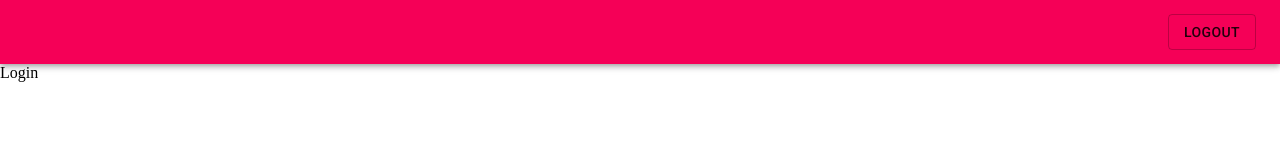
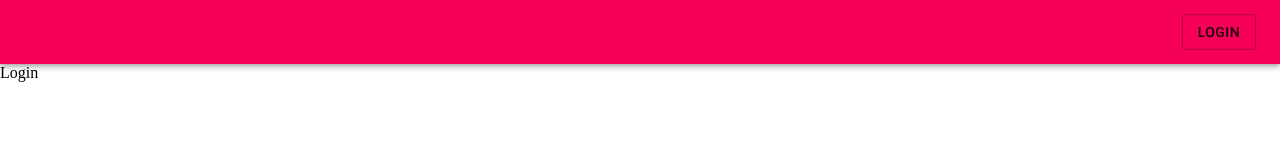
Before and after one commit to Chupriarti/react-firebase-real-time-chat, a React (Create React App) app: page /login in a window 1280 px wide. Shown: the top 160 px of the page. Built offline with nearby package versions, Linux system fonts and the light colour scheme.

Commit message:
add navbar login link

```diff
--- a/src/components/Navbar.js
+++ b/src/components/Navbar.js
@@ -1,8 +1,10 @@
 import { AppBar, Button, Grid, Toolbar } from '@material-ui/core';
 import React from 'react';
+import { NavLink } from 'react-router-dom';
+import { LOGIN_ROUTE } from '../utils/consts';
 
 const Navbar = () => {
-    const user = true;
+    const user = false;
     return (
         <AppBar color={"secondary"} position="static">
             <Toolbar>
@@ -10,7 +12,9 @@ const Navbar = () => {
                     {user ?
                         <Button variant={"outlined"}>Logout</Button>
                         :
-                        <Button variant={"outlined"}>Login</Button>
+                        <NavLink to={LOGIN_ROUTE}>
+                            <Button variant={"outlined"}>Login</Button>
+                        </NavLink>
                     }
                 </Grid>
             </Toolbar>
```
